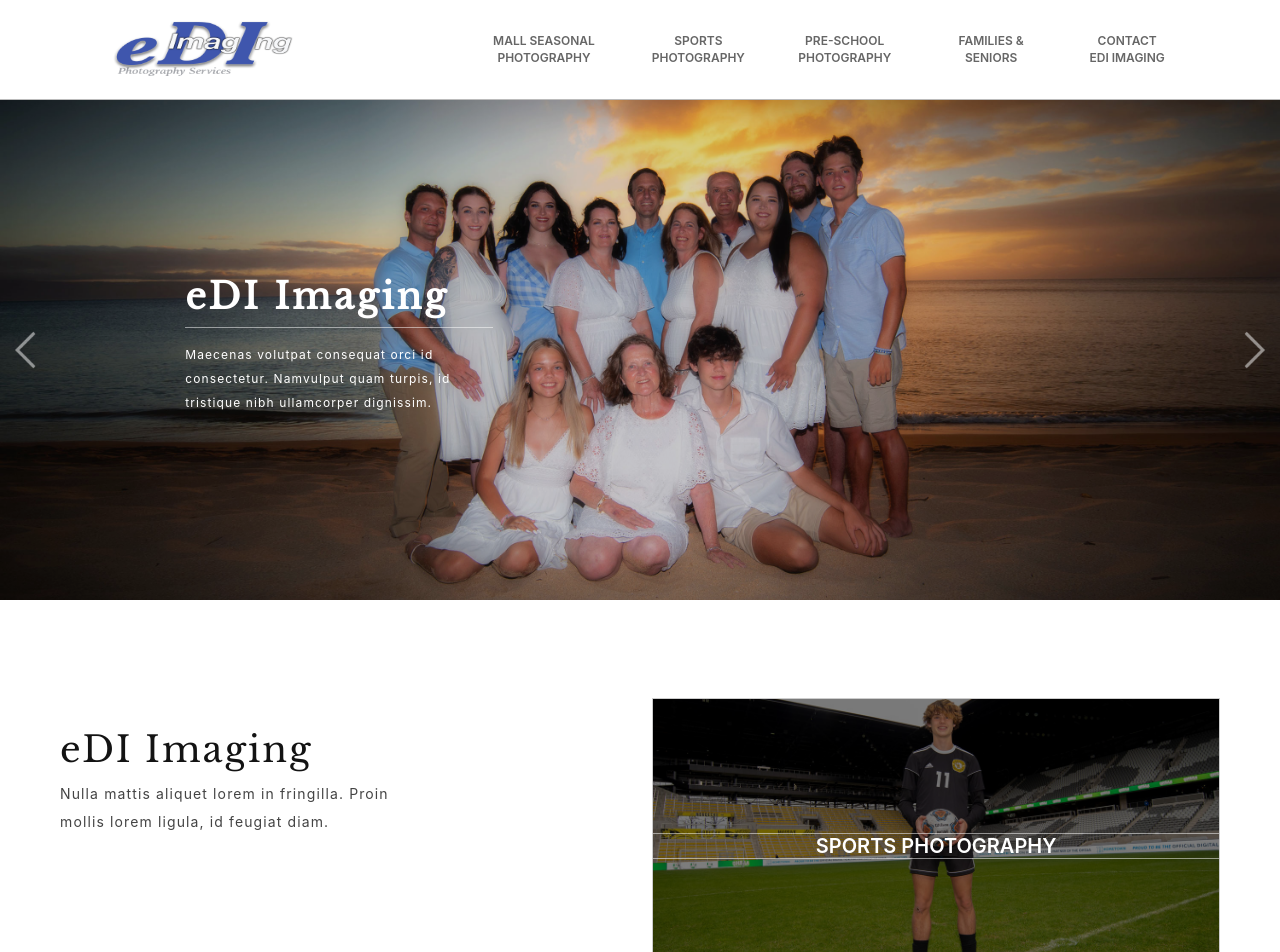
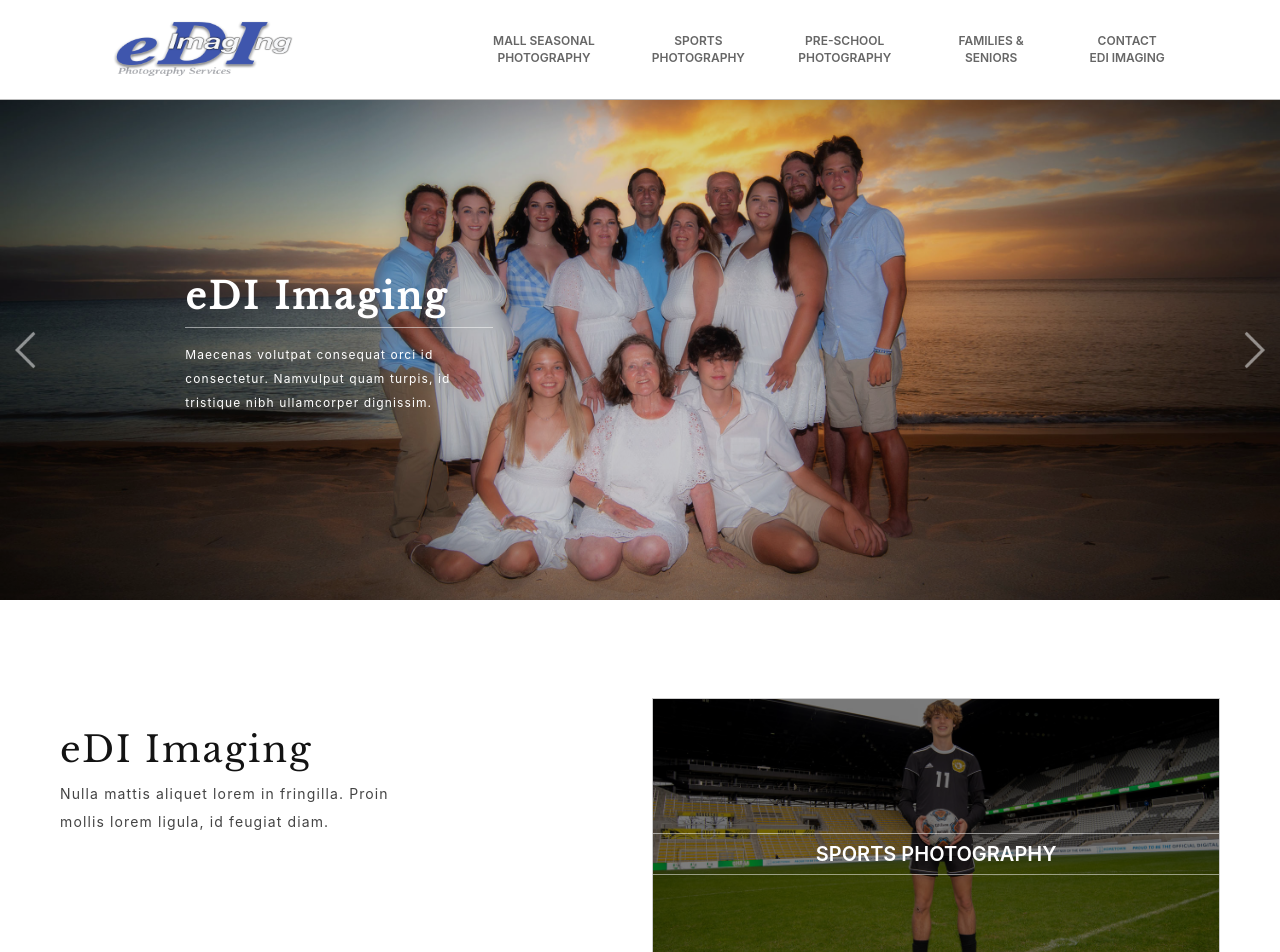
Before and after one commit to sstangl33/edi-imaging, a Next.js app: page / in a window 1280 px wide. Shown: the top 952 px of the page. Built offline with nearby package versions, Linux system fonts and the light colour scheme.

Commit message:
Update borders on the catText.

```diff
--- a/styles/Categories.module.css
+++ b/styles/Categories.module.css
@@ -80,7 +80,7 @@
   opacity: 1;
   visibility: visible;
   margin: 0;
-  padding: 0 10px;
+  padding: 8px 10px;
 }
 
 .catLink:hover {
```
